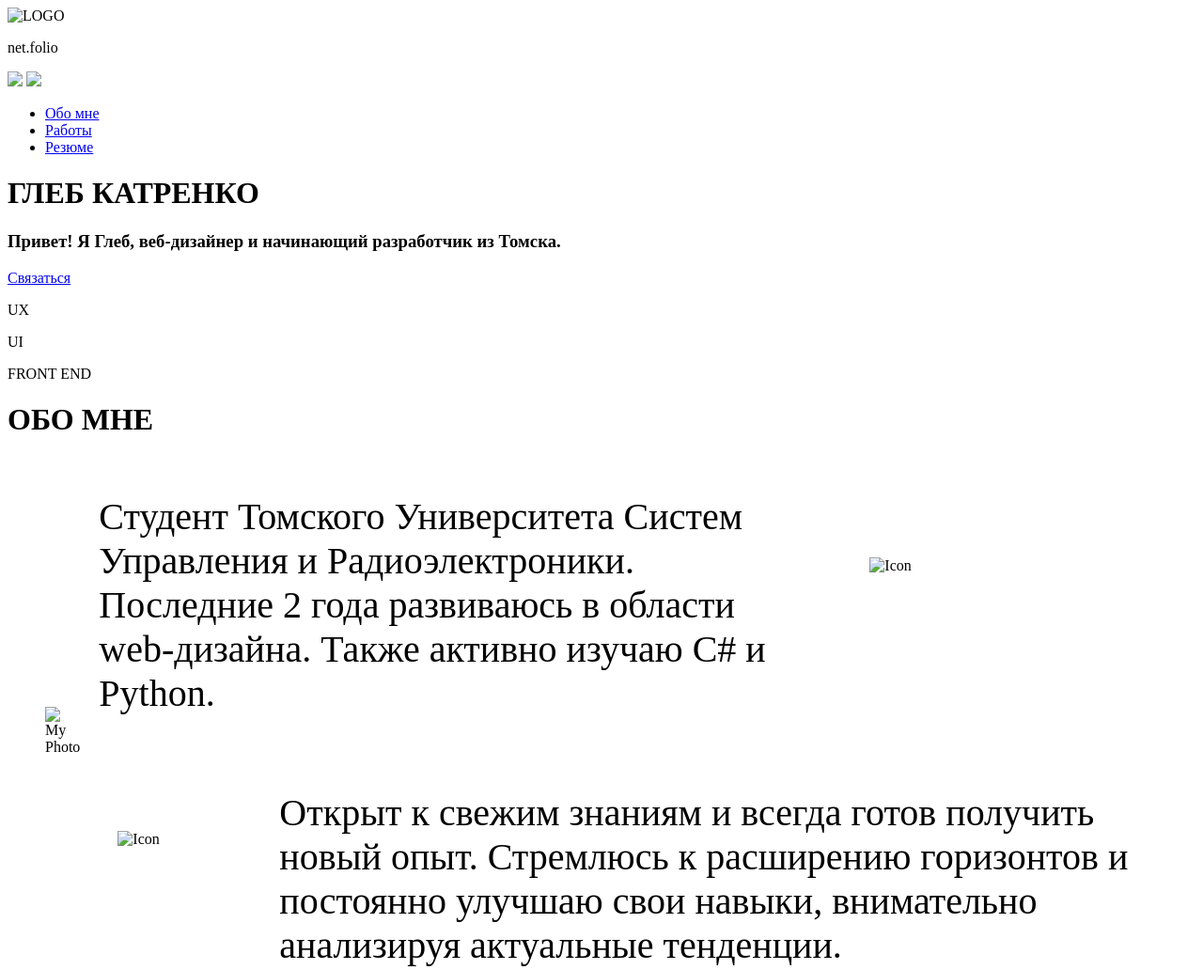
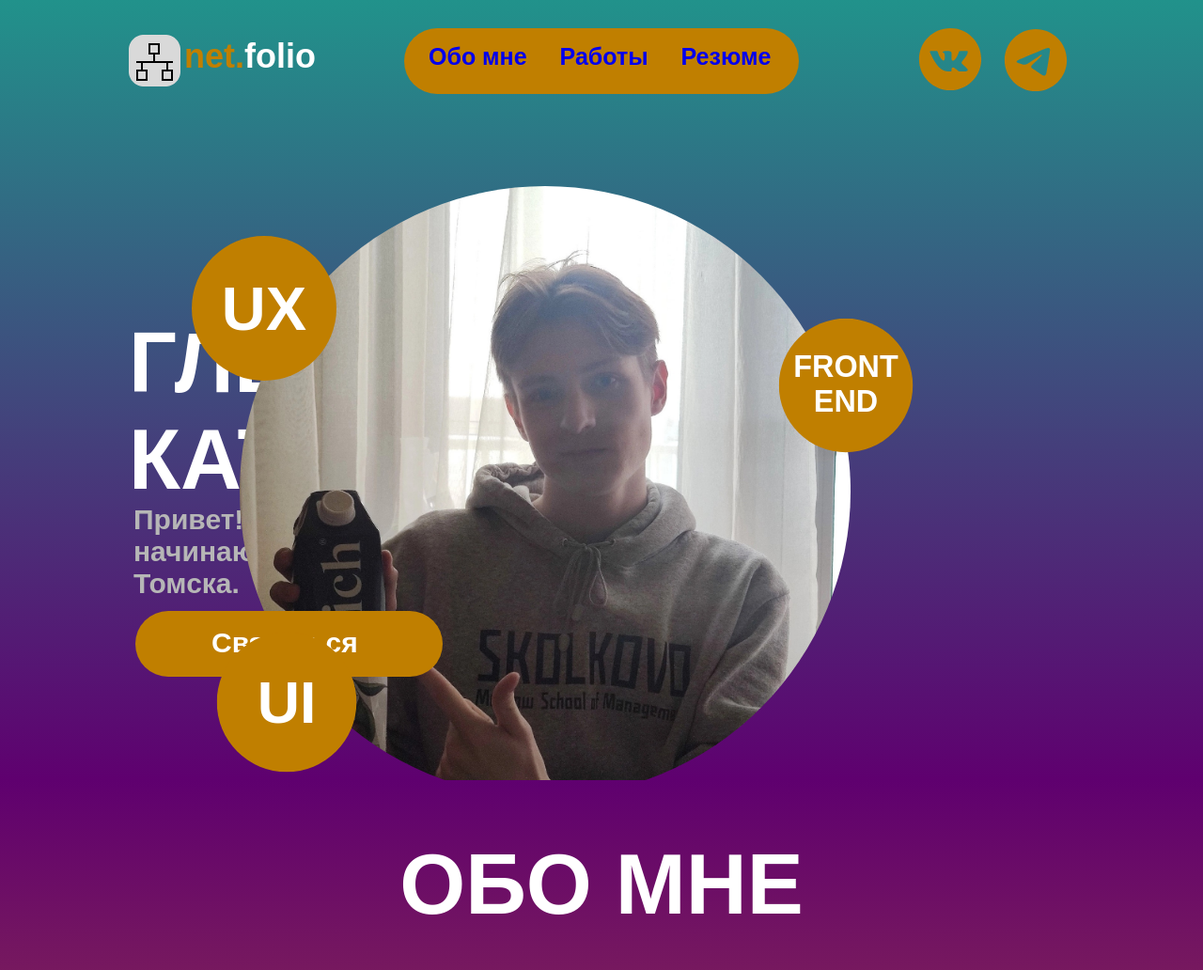
Before and after one commit to Bezzdar/Net.folio, a plain HTML site: page index.html in a window 1280 px wide. Shown: the top 1032 px of the page at 94% size. Drawn offline with nearby package versions, Linux system fonts and the light colour scheme; the site is published under a folder, as on GitHub Pages, so addresses that start at the root find nothing.

Commit message:
Update index.html

```diff
--- a/index.html
+++ b/index.html
@@ -3,20 +3,20 @@
   <head>
     <meta charset="UTF-8" />
     <meta name="viewport" content="width=device-width, initial-scale=1.0" />
-    <link rel="icon" type="image/x-icon" href="/IMG/LOGO.png" />
-    <link rel="stylesheet" href="/CSS/style.css" />
+    <link rel="icon" type="image/x-icon" href="IMG/LOGO.png" />
+    <link rel="stylesheet" href="CSS/style.css" />
     <title>Net.folio</title>
   </head>
   <body>
     <div class="mainPage">
       <div>
-        <img src="/IMG/LOGO.png" alt="LOGO" class="logo" />
+        <img src="IMG/LOGO.png" alt="LOGO" class="logo" />
         <p class="logoText"><span class="net">net.</span>folio</p>
         <a href="https://vk.com/glebaaaa"
-          ><img src="/IMG/icons8-vkontakte.svg" class="VKlogo"
+          ><img src="IMG/icons8-vkontakte.svg" class="VKlogo"
         /></a>
         <a href="//t.me/bezzzzzzzzzzzzdar"
-          ><img src="/IMG/icons8-телеграм.svg" class="TGlogo"
+          ><img src="IMG/icons8-телеграм.svg" class="TGlogo"
         /></a>
       </div>
 
@@ -26,7 +26,7 @@
             <a href="#resume" class="aheader">Обо мне</a>
           </li>
           <li class="headerLI" class="Works">
-            <a href="/HTML/Works.html" class="aheader">Работы</a>
+            <a href="HTML/Works.html" class="aheader">Работы</a>
           </li>
           <li class="headerLI" class="Contacts">
             <a
@@ -71,7 +71,7 @@
           margin: 0 40px 100px 40px;
         "
       >
-        <img src="/IMG/MyBackgroundPhoto.svg" alt="My Photo" />
+        <img src="IMG/MyBackgroundPhoto.svg" alt="My Photo" />
         <div>
           <div
             style="
@@ -87,7 +87,7 @@
               web-дизайна. Также активно изучаю С# и Python.
             </p>
             <img
-              src="/IMG/icons8-код-50.png"
+              src="IMG/icons8-код-50.png"
               alt="Icon"
               width="102px"
               height="102px"
@@ -103,7 +103,7 @@
             "
           >
             <img
-              src="/IMG/icons8-рука-с-ручкой-50.png"
+              src="IMG/icons8-рука-с-ручкой-50.png"
               alt="Icon"
               width="102px"
               height="102px"
```
